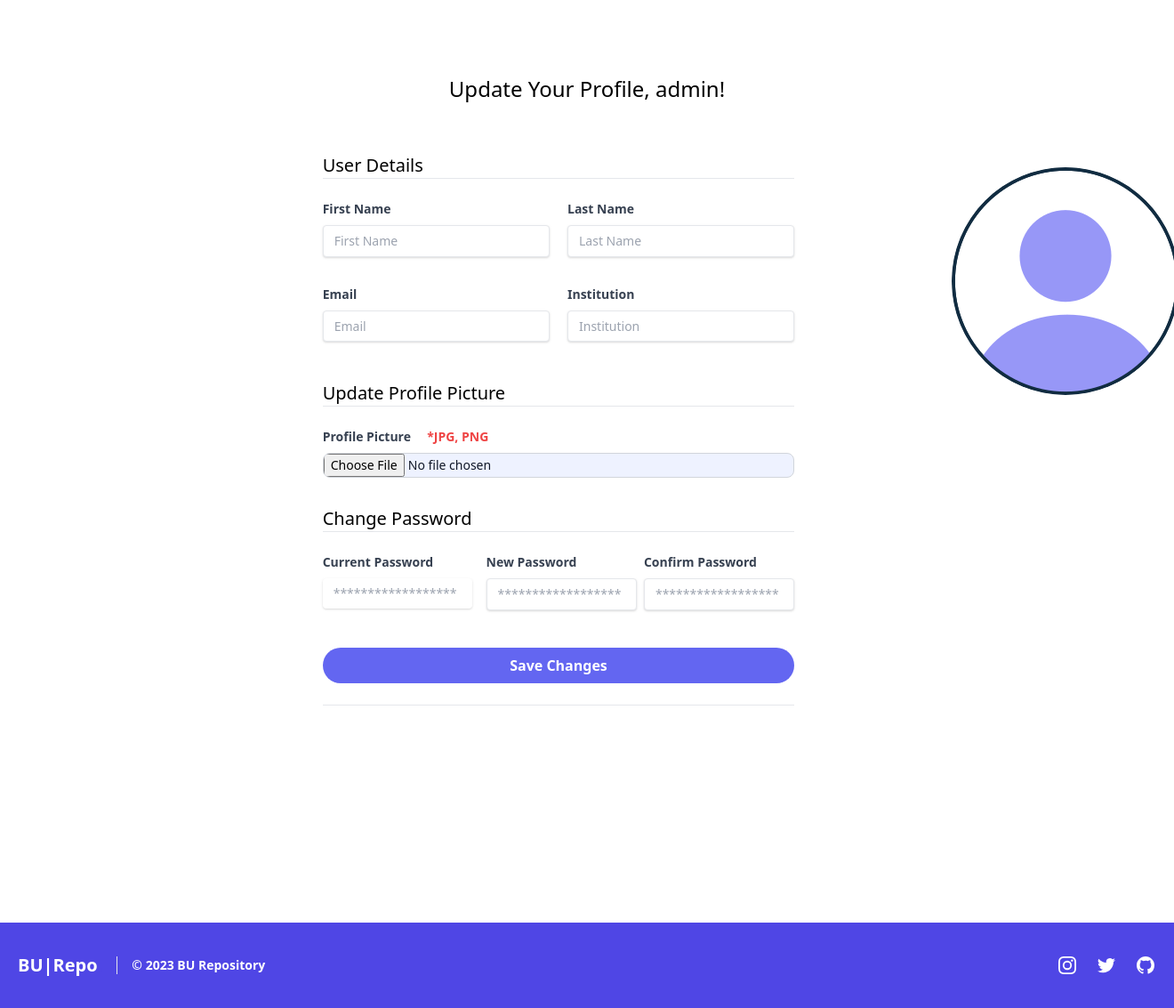
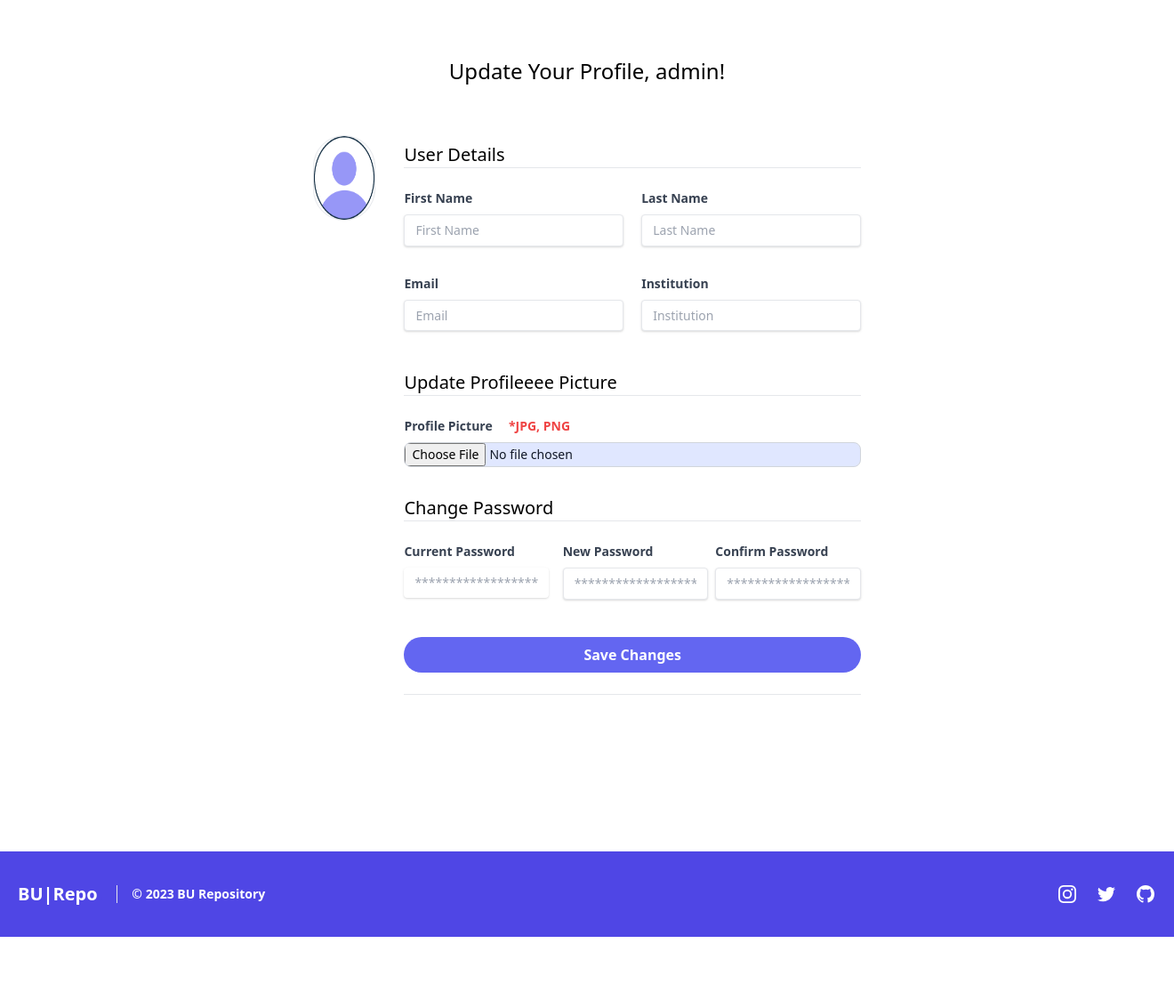
Before and after one commit to Ninioluwa/Project_Repository, a Django app: template templates/updateprofile.html in a window 1320 px wide. Shown: the part 96-1229 px from the top of the page at 89% size. After the commit the page ends 1149 px from the top, so only its background shows below. Run offline with Django 4.2, Linux system fonts and the light colour scheme; the template is opened without the code that fills it, so the values that code supplies are empty; a user stored in the database is signed in; some libraries are stand-ins or nearby versions.

Commit message:
Restructured updateprofile.html

```diff
--- a/templates/updateprofile.html
+++ b/templates/updateprofile.html
@@ -59,28 +59,33 @@
     </section>
 
 <!--Form-->
-<section class="flex justify-center items-center mb-32">
-    <!-- Container -->
+<section class="flex justify-center mb-32">
+
     <div class="container  ">
         <div class="flex justify-center px-6 my-12">
-            <!-- Row -->
-            <div class="w-full xl:w-3/4 lg:w-full flex">
-                <!-- Col -->
 
-                <!-- Col -->
-                <div class="w-full lg:w-full bg-white p-5 rounded-lg lg:rounded-l-none">
+            <div class="w-3/4 xl:w-3/4 flex">
+
+                <div class="lg:w-full sm:w-3/4">
                     <h3 class="pt-4 text-2xl text-center">Update Your Profile, {{user.username}}!</h3>
 
-                    <form method="" action="" class="flex space-x-20 px-8 pt-6 pb-8 mb-4 bg-white rounded">
+                    <form method="" action="" class="mt-8">
 
-                        <div class="sm:mx-auto md:flex justify-between lg:w-4/6 space-x-4 lg:block">
+                        <div class="mx-auto flex justify-between lg:w-4/6 space-x-4 ">
+
+                            <div >
+                                <img class="w-24 h-24 mt-6 rounded-full border" src="../static/img/home/avatar.png"  />
+                            </div>
+
+                            <div>
                                 <div class="lg:ml-4">
-                                    <!-- First and Last Names -->
+
                                     <p class="mt-8 text-xl">User Details</p>
                                     <hr class="mb-6 border-t" />
 
+                                    <!-- First and Last Names -->
                                     <div class="mb-4 lg:flex justify-between lg:space-x-5">
-                                        <div class="mb-4 lg:w-3/4 lg:mb-4">
+                                        <div class="mb-4 lg:w-3/4">
                                             <label class="block mb-2 text-sm font-bold text-gray-700" for="firstName">
                                                 First Name
                                             </label>
@@ -91,7 +96,7 @@
                                                 placeholder="First Name"
                                             />
                                         </div>
-                                        <div class="mb-4 lg:w-3/4 lg:mb-4">
+                                        <div class="mb-4 lg:w-3/4">
                                             <label class="block mb-2 text-sm font-bold text-gray-700" for="lastName">
                                                 Last Name
                                             </label>
@@ -103,11 +108,11 @@
                                             />
                                         </div>
                                     </div>
-
+                                    <!--End First and Last Names -->
 
                                 <!-- Email and Institution -->
                                     <div class="mb-4 lg:flex justify-between lg:space-x-5">
-                                    <div class="mb-4 lg:w-3/4 lg:mb-4">
+                                        <div class="mb-4 lg:w-3/4">
 
                                             <label class="block mb-2 text-sm font-bold text-gray-700" for="email">
                                                 Email
@@ -120,8 +125,8 @@
                                             />
                                         </div>
 
-                                    <div class="w-80 mb-4 lg:w-3/4 lg:mb-4">
-
+                                        <div class="w-80 mb-4 lg:w-3/4">
+                                            <!--Change to select field-->
                                             <label class="block mb-2 text-sm font-bold text-gray-700" for="institution">
                                                 Institution
                                             </label>
@@ -132,7 +137,13 @@
                                                 placeholder="Institution"
                                             />
                                         </div>
-                                    <div class="lg:hidden">
+                                        <!--End Email and Institution -->
+
+                                    </div>
+
+                                    <!--Update Profile Picture-->
+                                    <div>
+                                        <div class="">
                                             <p class="mt-4 text-xl">Update Profileeee Picture</p>
                                             <hr class="mb-6 border-t" />
                                             <div>
@@ -142,13 +153,11 @@
                                                 <input class="block w-full text-sm text-gray-900 bg-indigo-100 border border-gray-300 rounded-lg cursor-pointer bg-gray-50 focus:outline-none" id="doc_img_upload" type="file" accept=".png, .jpg">
                                             </div>
                                         </div>
+                                    </div>
+                                    <!--End Update Profile Picture-->
 
-                                </div>
-                            </div>
-
-                            <!--Mobile View-->
-                            <div class="lg:hidden">
-
+                                    <!--Change Password-->
+                                    <div>
                                         <p class="mt-8 text-xl">Change Password</p>
                                         <hr class="mb-6 border-t" />
                                         <div class="mb-4 lg:flex lg:justify-between">
@@ -188,8 +197,11 @@
                                                 />
                                             </div>
 
+                                        </div>
 
                                     </div>
+                                    <!--End Change Password-->
+
                                     <div class="mb-6 text-center">
                                         <button
                                             class="w-full px-4 py-2 font-bold text-white bg-indigo-500 rounded-full focus:outline-none focus:shadow-outline"
@@ -200,81 +212,7 @@
                                     </div>
                                     <hr class="bottom-0 border-t" />
                             </div>
-                            <!--Large Screen-->
-                            <div class="hidden lg:block">
-                                <p class="mt-4 text-xl">Update Profile Picture</p>
-                                <hr class="mb-6 border-t" />
-
-                                <div>
-                                    <label class="block mb-2 text-sm font-bold text-gray-700" for="profile_picture">Profile Picture
-                                        <span class="help-block text-sm text-red-500">&nbsp; &nbsp; *JPG, PNG </span>
-                                    </label>
-                                    <input class="block w-full text-sm text-gray-900 bg-indigo-50 border border-gray-300 rounded-lg cursor-pointer focus:outline-none" id="doc_img_upload" type="file" accept=".png, .jpg">
                         </div>
-
-                                <p class="mt-8 text-xl">Change Password</p>
-                                    <hr class="mb-6 border-t" />
-                                <div class="mb-4 lg:flex lg:justify-between">
-                                    <div class="mb-4 lg:mr-2 lg:mb-4">
-                                        <label class="block mb-2 text-sm font-bold text-gray-700" for="password">
-                                            Current Password
-                                        </label>
-                                        <input
-                                            class="w-full px-3 py-2 mb-3 text-sm leading-tight text-gray-700 rounded shadow appearance-none focus:outline-none focus:shadow-outline"
-                                            id="password"
-                                            type="password"
-                                            placeholder="******************"
-                                        />
-                                    </div>
-
-                                    <div class="lg:ml-2">
-                                        <label class="block mb-2 text-sm font-bold text-gray-700" for="n_password">
-                                            New Password
-                                        </label>
-                                        <input
-                                            class="w-full px-3 py-2 mb-3 text-sm leading-tight text-gray-700 border rounded shadow appearance-none focus:outline-none focus:shadow-outline"
-                                            id="n_password"
-                                            type="password"
-                                            placeholder="******************"
-                                        />
-                                    </div>
-
-                                    <div class="lg:ml-2">
-                                        <label class="block mb-2 text-sm font-bold text-gray-700" for="c_password">
-                                            Confirm Password
-                                        </label>
-                                        <input
-                                            class="w-full px-3 py-2 mb-3 text-sm leading-tight text-gray-700 border rounded shadow appearance-none focus:outline-none focus:shadow-outline"
-                                            id="c_password"
-                                            type="password"
-                                            placeholder="******************"
-                                        />
-                                    </div>
-                                </div>
-                            </div>
-
-
-                            <div class="mb-6 text-center hidden lg:block">
-                                <button
-                                    class="w-full px-4 py-2 font-bold text-white bg-indigo-500 rounded-full focus:outline-none focus:shadow-outline"
-                                    type="submit"
-                                >
-                                    Save Changes
-                                </button>
-                            </div>
-                            <hr class="bottom-0 border-t" />
-                        </div>
-
-                        <div class = "hidden lg:block ml-20 mt-12">
-                            <img class="w-64 h-64 absolute rounded-full" src="../static/img/home/avatar.png"  />
-
-                            </div>
-                        </div>
-
-
-
-
-
                     </form>
                 </div>
             </div>
```
Also changed, not shown: 1 other file. Lines whose indentation alone changed are shown as unchanged.
